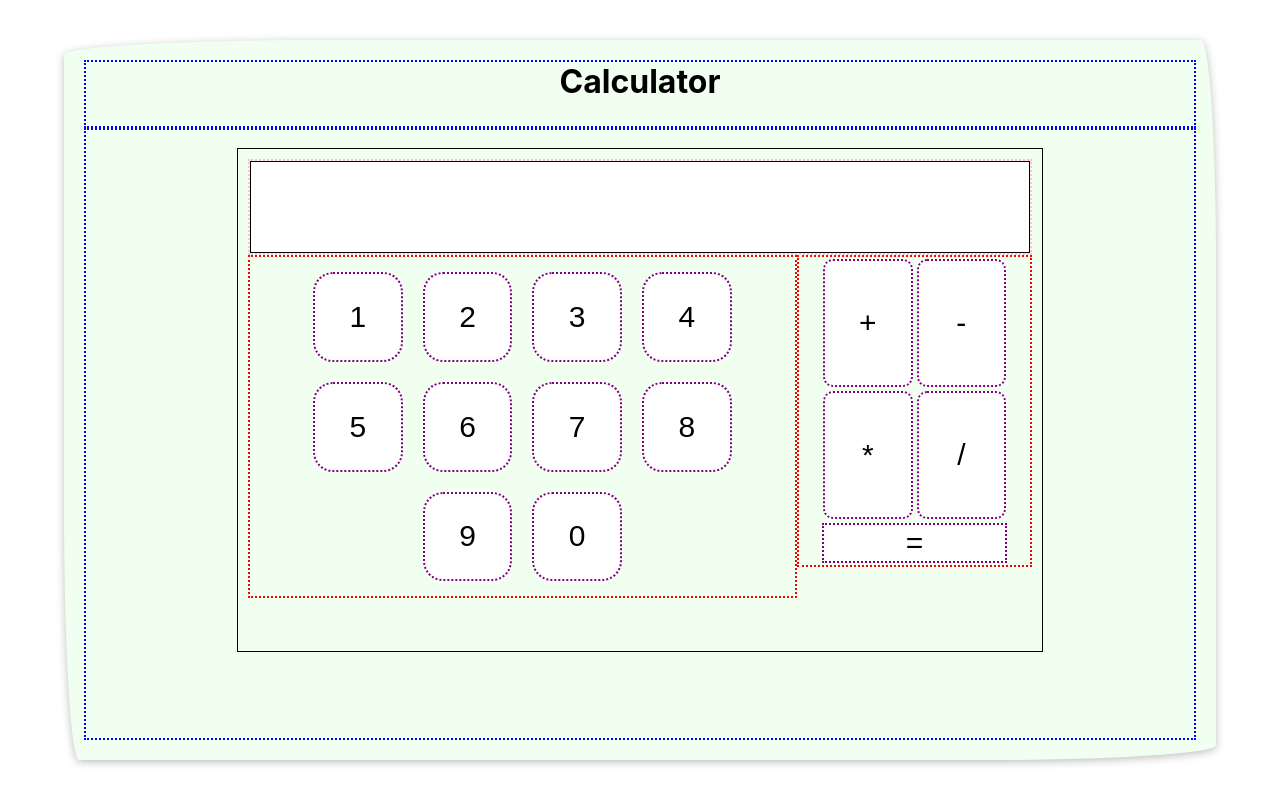
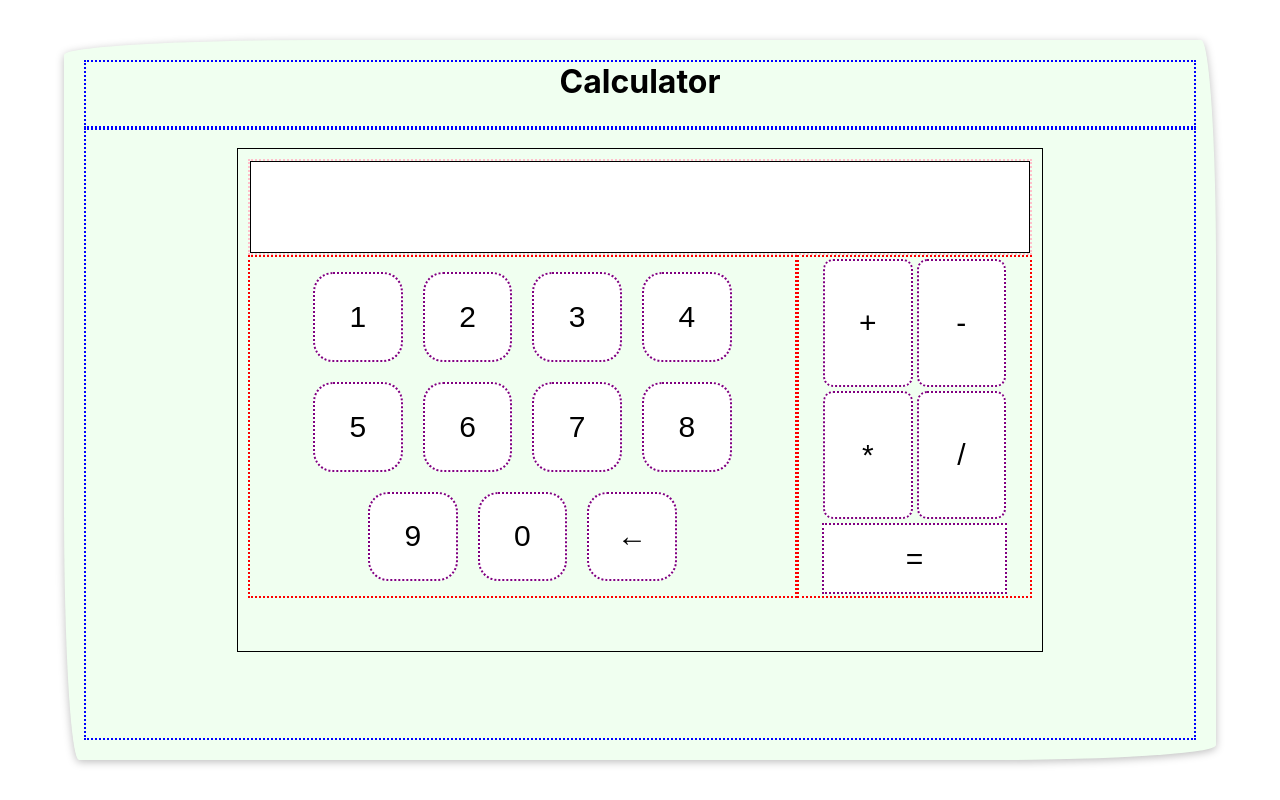
Before and after one commit to MarleeG/Calculator, a React (Create React App) app in the folder client/: page / in a window 1280 px wide. Built offline with nearby package versions, Linux system fonts and the light colour scheme.

Commit message:
back btn option created

```diff
--- a/client/src/application/components/calc.js
+++ b/client/src/application/components/calc.js
@@ -5,6 +5,7 @@ import "./calc.css";
 import Button from "../../shared/UIElements/Button";
 import Input from "../../shared/UIElements/Input";
 
+const log = console.log;
 const Calc = (props) => {
   const numStyle = {
     width: "7vw",
@@ -21,26 +22,51 @@ const Calc = (props) => {
     },
     default: {
       width: "80%",
-      height: "5.5`vw",
+      height: "5.5vw",
     },
   };
 
   const [allNums, setAllNum] = useState([]);
   const [allOperations, setAllOperations] = useState([]);
   const [selectedBtns, setSelectedBtns] = useState([]);
-  const selectedValue  = useRef();
 
+  const selectedValue = useRef();
+
+  const checkBackSelection = (back) => {
+    let newSelectBtns = selectedBtns;
+
+    if (back === "←") {
+      if (newSelectBtns.length === 1) {
+        setSelectedBtns([]);
+      } else {
+        newSelectBtns = newSelectBtns.filter((val) => val !== "←");
+
+        newSelectBtns = newSelectBtns.splice(0, newSelectBtns.length - 1);
+        setSelectedBtns(newSelectBtns);
+      }
+
+      // setSelectedBtns(newSelectBtns.pop());
+      log(`BACK SELECTED:: ${back}`);
+      log("newSelectBtns:: ", newSelectBtns);
+
+      // setSelectedBtns()
+    }
+  };
   const updateSelectedBtn = (btnVal) => {
-    setSelectedBtns([...selectedBtns, btnVal]);
+    if (btnVal !== "←") {
+      setSelectedBtns([...selectedBtns, btnVal]);
+    } else {
+      // back btn selected
+      checkBackSelection(btnVal);
+    }
   };
 
-  const handleChange = e => {
-
-  }
+  const handleChange = (e) => {};
 
   useEffect(() => {
     setAllNum(numbers());
     setAllOperations(operations());
+
     console.log(selectedBtns);
   }, [selectedBtns]);
 
@@ -54,10 +80,12 @@ const Calc = (props) => {
           {/* <input type="text" value={selectedBtns.join(" ")} name="selection" ref={selectedValue} onChange={handleChange} disabled/> */}
 
           <Input
-          value={selectedBtns.join(" ")}
-          onChange={handleChange}
-          ref={selectedValue}
-          disabled/>
+            // value={selectedBtns.filter((val) => val !== "←").join(" ")}
+            value={selectedBtns.join(" ")}
+            onChange={handleChange}
+            refSelectedValue={selectedValue}
+            disabled
+          />
         </div>
         <div className="calc__buttons-wrap">
           <div className="calc__col calc__col-one">
--- a/client/src/shared/UIElements/Input.js
+++ b/client/src/shared/UIElements/Input.js
@@ -3,7 +3,7 @@ import React from 'react';
 import './Input.css';
 
 const Input = props => {
-    return  <input type="text" value={props.value} name="selection" ref={props.ref} onChange={props.onChange} disabled={props.disabled ? true : false}/>
+    return  <input type="text" value={props.value} name="selection" ref={props.refSelectedValue} onChange={props.onChange} disabled={props.disabled ? true : false}/>
 }
 
 export default Input;
--- a/client/src/shared/data/data.js
+++ b/client/src/shared/data/data.js
@@ -1,4 +1,4 @@
-const arr_nums = [1, 2, 3, 4, 5, 6, 7, 8, 9, 0];
+const arr_nums = [1, 2, 3, 4, 5, 6, 7, 8, 9, 0, "←"];
 const arr_operations = ["+", "-", "*", "/", "="];
 
 export const numbers = () => {
```
